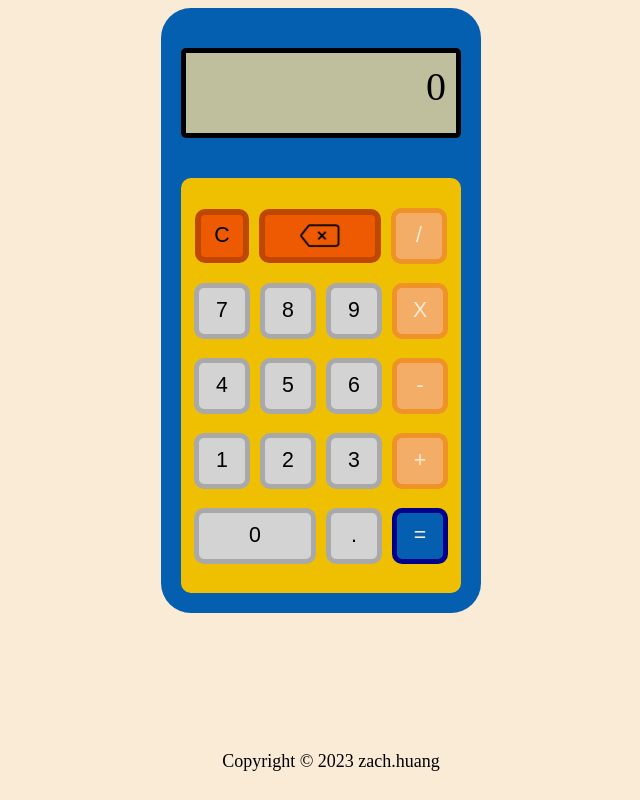
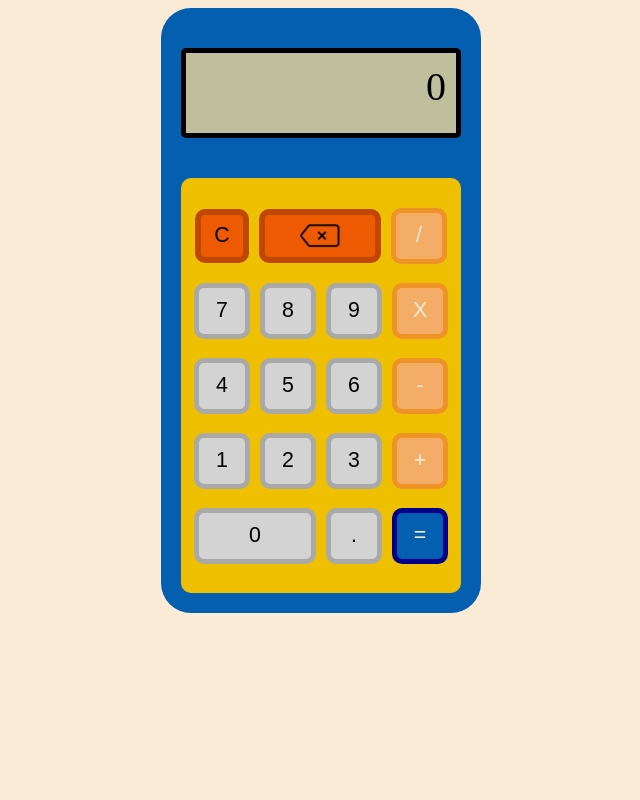
Before and after one commit to just-zack/calculator-odin, a plain HTML site: page index.html in a window 1280 px wide. Shown: the whole page, without its empty margins (319-959 px from the left). Drawn offline with Linux system fonts and the light colour scheme.

Commit message:
Remove footer

```diff
--- a/index.html
+++ b/index.html
@@ -38,14 +38,5 @@
         </div>
     </div>
 </body>
-<footer class="footer">
-    <p>
-      Copyright ©
-      <script>
-        document.write(new Date().getFullYear())
-      </script>
-      zach.huang
-    </p>
-  </footer>
 <script src="javascript.js"></script>
 </html>
--- a/styles.css
+++ b/styles.css
@@ -117,15 +117,3 @@ button.equal {
     max-height: 25px;
     padding-top: 5px;
 }
-.footer {
-    position: absolute;
-    bottom: 0;
-    left: 0;
-    display: flex;
-    align-items: center;
-    justify-content: center;
-    gap: 10px;
-    width: 100%;
-    padding: 10px;
-    font-size: 18px;
-  }
```
